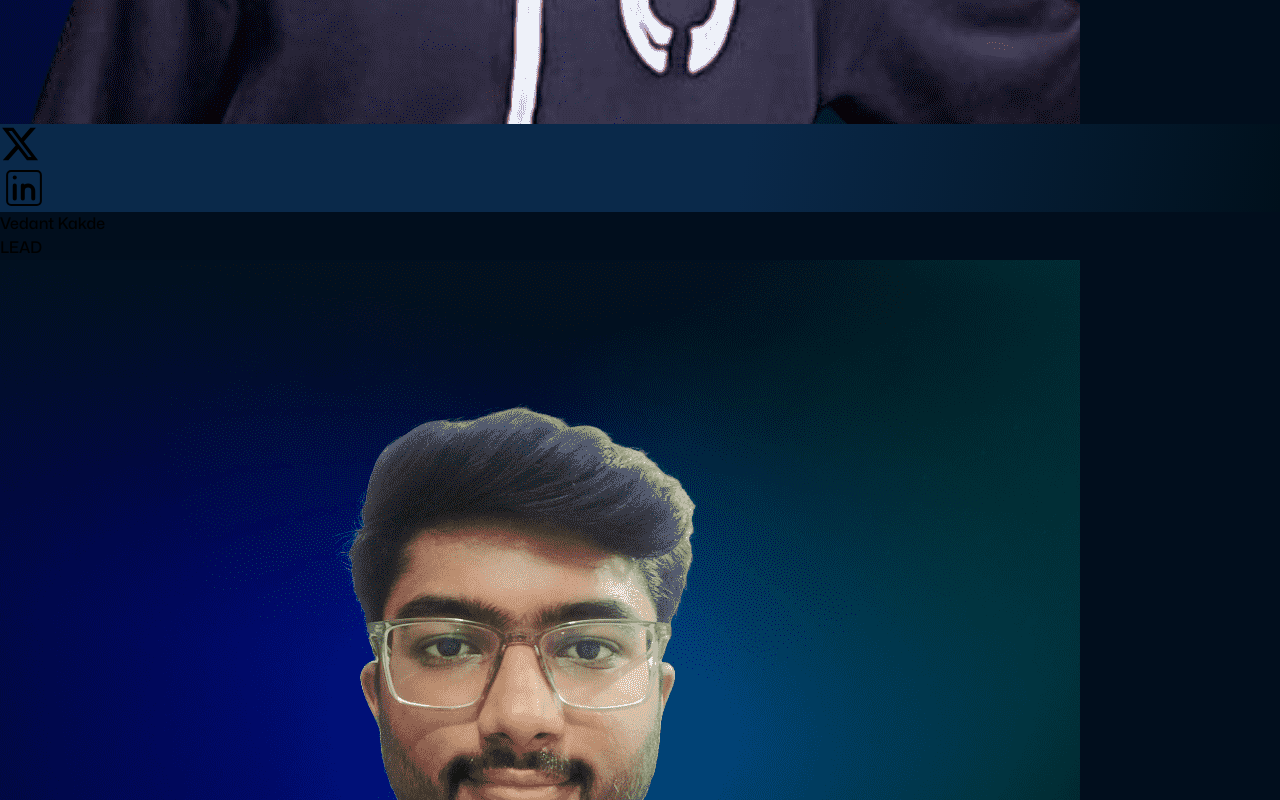
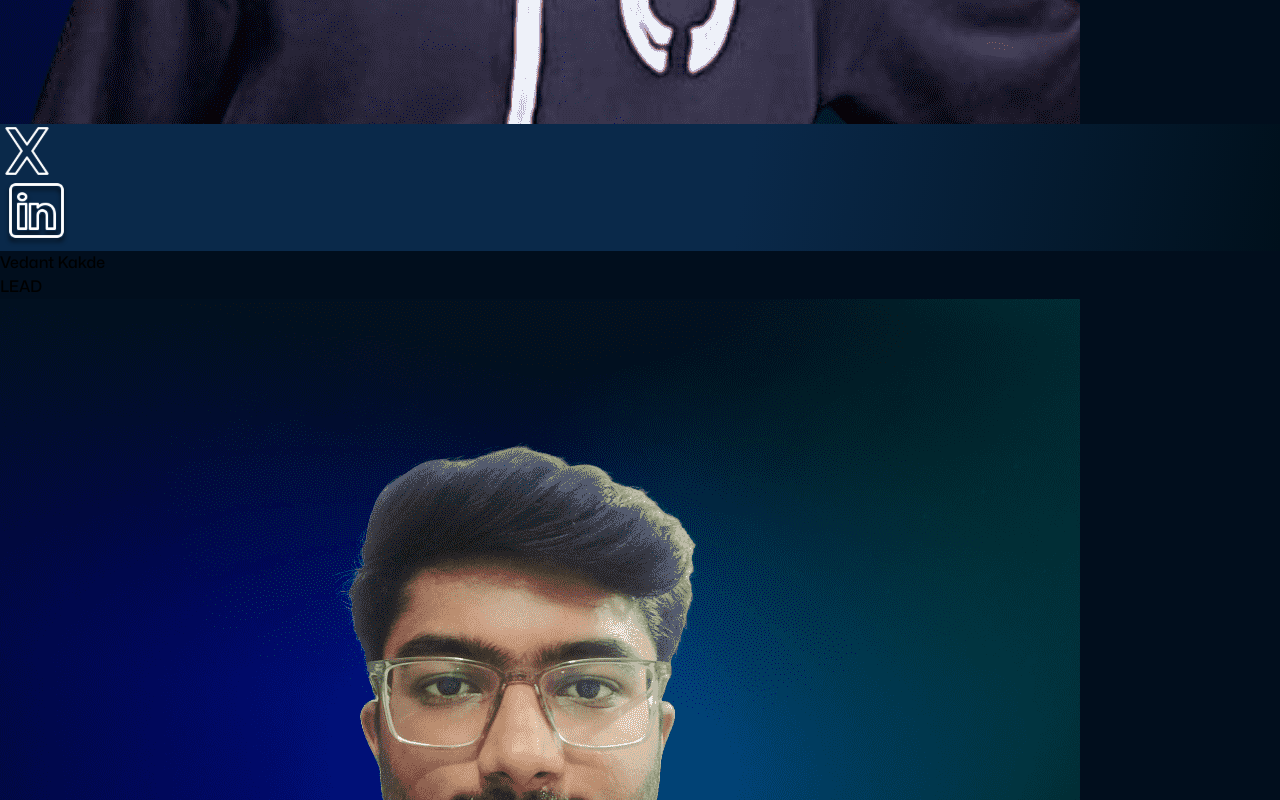
Before and after one commit to sujaltangde/website, a React (Vite) app in the folder client/: page /team in a window 1280 px wide. Shown: the part 1460-2260 px from the top of the page. Built offline with nearby package versions, Linux system fonts and the light colour scheme; a web font is replaced by a local one.

Commit message:
code added

```diff
--- a/client/src/components/Navbar.jsx
+++ b/client/src/components/Navbar.jsx
@@ -9,12 +9,12 @@ const Navbar = React.memo(() => {
   return (
     <>
       <nav className='navBg z-10 shadow-sm fixed w-full flex justify-around md:justify-evenly rounded-b-xl py-2 md:py-4 items-center'>
-        <div>
+        <Link to="/">
           <img src="/assets/navLogo.svg"
             className='w-36 md:w-40'
             alt="navLogo"
             loading="lazy" />
-        </div>
+        </Link>
         <div>
           <ul className='text-white font-semibold hidden md:flex justify-center items-center gap-12 text-base'>
             <li><Link to="/" className='navLink'>Home</Link></li>
--- a/client/src/pages/Team.jsx
+++ b/client/src/pages/Team.jsx
@@ -81,15 +81,19 @@ const Team = () => {
                             <div className="absolute inset-0 teamCardHover opacity-0 hover:opacity-100  rounded-2xl transition-opacity duration-300 flex justify-center items-center">
                                 <div className="flex items-center gap-4">
                                     <Link target="_blank" rel="noopener noreferrer" to={e.x}>
-                                        <FaXTwitter size={40} />
+
+                                        <img src="assets/X.svg" className="h-10 " alt="X" />
+
                                     </Link>
                                     <Link
                                         target="_blank"
                                         rel="noopener noreferrer"
                                         to={e.linkedin}
                                     >
-                                        <CiLinkedin size={48} />
-                                    </Link>
+
+                                        <img src="assets/LinkedIn.svg" className="h-12 " alt="LinkedIn" />
+
+                                     </Link>
                                 </div>
                             </div>
                         </div>
@@ -102,6 +106,7 @@ const Team = () => {
                     </div>
                 ))}
             </div>
+
         </div>
     );
 };
```
Also changed, not shown: client/public/assets/LinkedIn.svg (added), client/public/assets/X.svg (added), client/src/index.css (line endings or trailing spaces).
